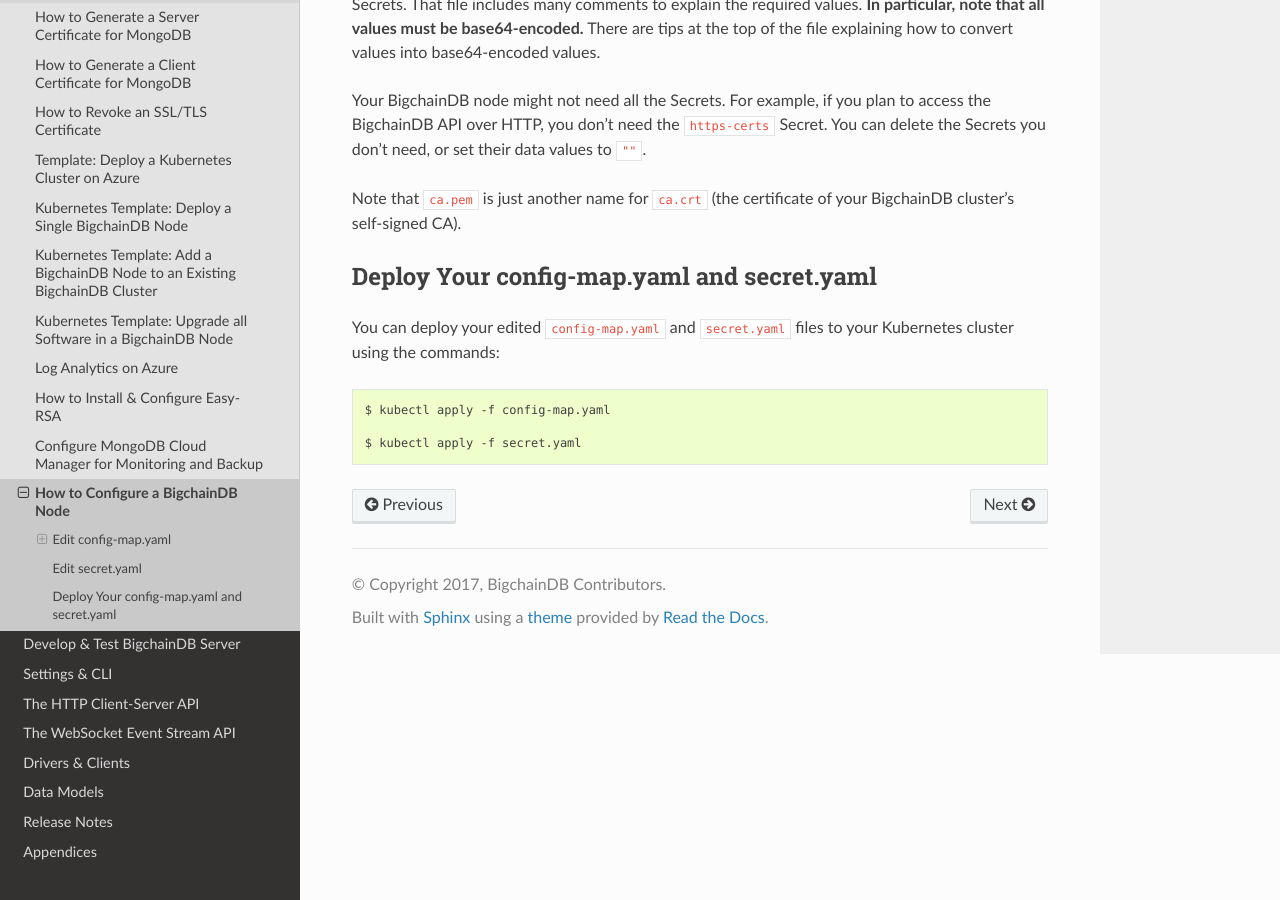
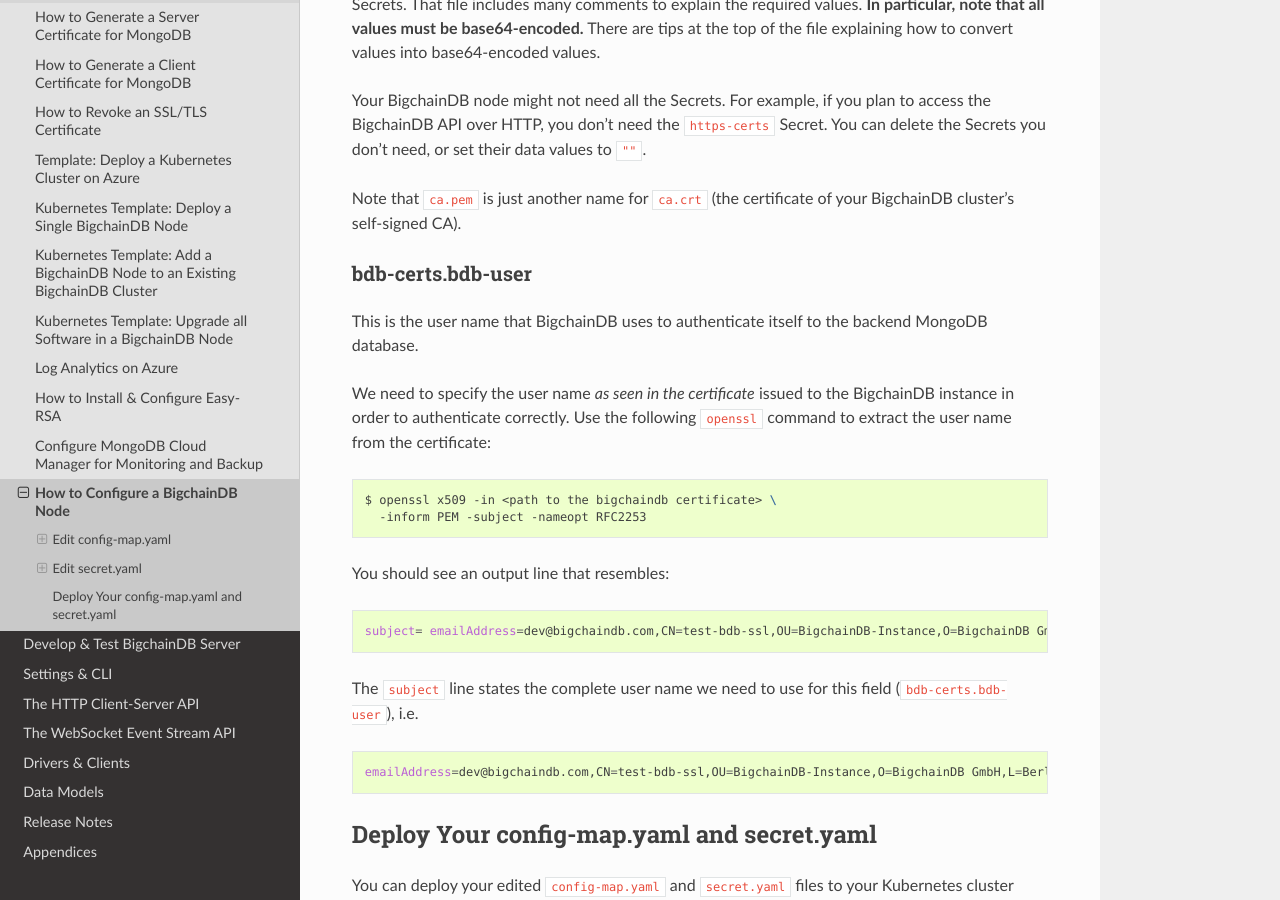
Before and after one commit to bigchaindb/bigchaindb, a Sphinx documentation site: the page built from docs/server/source/production-deployment-template/node-config-map-and-secrets.rst, in a window 1280 px wide and 900 px high, scrolled down 1377 px. Built offline with Sphinx 7.4.7 and the Read the Docs theme 2.0.0, drawn with Linux system fonts in a browser that asks for light colours; pages that are not in the unit, such as notebooks, are missing from menus.

Commit message:
Documentation changes (#1595)
* Add documentation for `bdb-user` parameter

* Remove the bdb-keyfile-passphrase parameter

* Formatting changes in bdb-certs.bdb-user subsection

```diff
--- a/docs/server/source/production-deployment-template/node-config-map-and-secrets.rst
+++ b/docs/server/source/production-deployment-template/node-config-map-and-secrets.rst
@@ -89,6 +89,36 @@
 (the certificate of your BigchainDB cluster's self-signed CA).
 
 
+bdb-certs.bdb-user
+~~~~~~~~~~~~~~~~~~
+
+This is the user name that BigchainDB uses to authenticate itself to the
+backend MongoDB database.
+
+We need to specify the user name *as seen in the certificate* issued to
+the BigchainDB instance in order to authenticate correctly. Use
+the following ``openssl`` command to extract the user name from the
+certificate:
+
+.. code:: bash
+
+   $ openssl x509 -in <path to the bigchaindb certificate> \
+     -inform PEM -subject -nameopt RFC2253
+
+You should see an output line that resembles:
+
+.. code:: bash
+
+   subject= emailAddress=dev@bigchaindb.com,CN=test-bdb-ssl,OU=BigchainDB-Instance,O=BigchainDB GmbH,L=Berlin,ST=Berlin,C=DE
+
+The ``subject`` line states the complete user name we need to use for this
+field (``bdb-certs.bdb-user``), i.e.
+
+.. code:: bash
+
+   emailAddress=dev@bigchaindb.com,CN=test-bdb-ssl,OU=BigchainDB-Instance,O=BigchainDB GmbH,L=Berlin,ST=Berlin,C=DE
+
+
 Deploy Your config-map.yaml and secret.yaml
 -------------------------------------------
 
```
Also changed, not shown: 2 other files.
